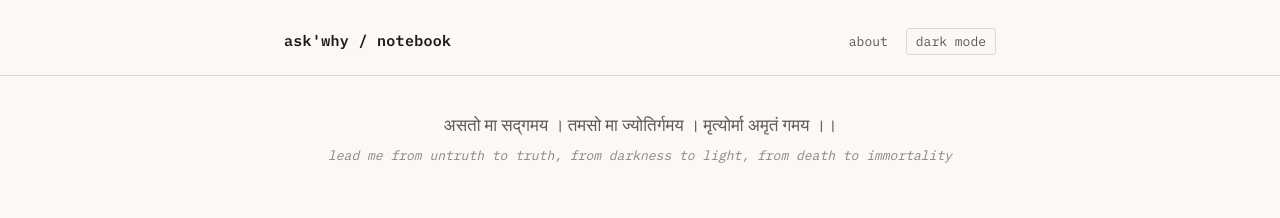
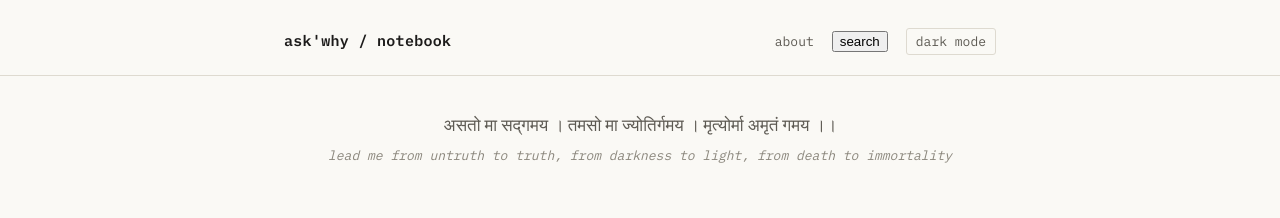
Before and after one commit to adarsh-s-kamatagi/adarsh-s-kamatagi.github.io, a Jekyll site: the page built from index.md, in a window 1280 px wide. Shown: the top 218 px of the page. Built offline with Jekyll 4.4.1, drawn with Linux system fonts in a browser that asks for light colours; nearby versions of some CDN libraries.

Commit message:
Update header.html

```diff
--- a/_includes/header.html
+++ b/_includes/header.html
@@ -3,7 +3,9 @@
     <a class="site-title" href="{{ '/' | relative_url }}">{{ site.title }} / {{ site.tagline }}</a>
     <nav class="site-nav">
       <a href="{{ '/about.html' | relative_url }}">about</a>
+      <button id="search-toggle" aria-label="Search">search</button>
       <button id="theme-toggle" aria-label="Toggle dark mode">dark mode</button>
+
     </nav>
   </div>
 </header>
```
